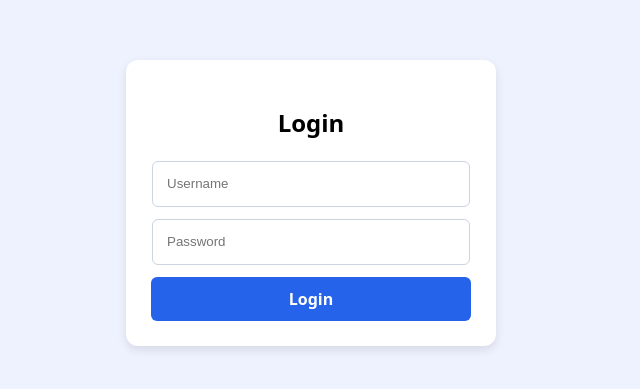
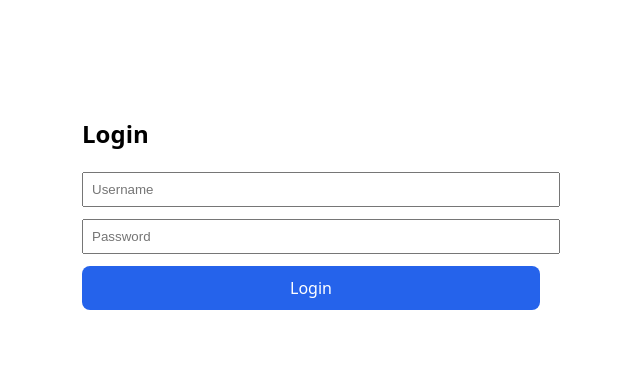
Before and after one commit to n2217918-dotcom/excel-dashboard-frontend, a React app: page / in a window 1280 px wide. Shown: the part 197-586 px from the top of the page, without its empty margins (329-969 px from the left). Built offline with nearby package versions, Linux system fonts and the light colour scheme; the HTML template or start-up script is replaced by a standard one.

Commit message:
Fix frontend to match backend RFT keys

```diff
--- a/src/App.jsx
+++ b/src/App.jsx
@@ -28,7 +28,7 @@ function App() {
       .then((data) => {
         const updated = { ...machineInputs };
 
-        // ----- CFT -----
+        /* ---------- CFT ---------- */
         ["CFT-1", "CFT-2", "CFT-3"].forEach((k) => {
           if (!data[k]) return;
           updated[k] = {
@@ -40,7 +40,19 @@ function App() {
           };
         });
 
-        // ----- BI-AXIAL -----
+        /* ---------- RFT (FIXED – DIRECT KEYS) ---------- */
+        ["RFT-1&2", "RFT-3&4", "RFT-5&6"].forEach((k) => {
+          if (!data[k]) return;
+          updated[k] = {
+            ...updated[k],
+            wheelCode: data[k].wheelCode || "",
+            wheelSize: data[k].wheelSize || "",
+            testReason: data[k].testReason || "",
+            load: data[k].testLoad || "",
+          };
+        });
+
+        /* ---------- BI AXIAL ---------- */
         ["BI AXIAL-CV", "BI AXIAL-LP"].forEach((k) => {
           if (!data[k]) return;
           updated[k] = {
@@ -51,31 +63,6 @@ function App() {
             load: data[k].testLoad || "",
           };
         });
-
-        // ----- RFT GROUPING -----
-        const rft1 = data["RFT-1"];
-        const rft2 = data["RFT-2"];
-        const rft3 = data["RFT-3"];
-
-        if (rft1 && rft2) {
-          updated["RFT-1&2"] = {
-            ...updated["RFT-1&2"],
-            wheelCode: `${rft1.wheelCode}, ${rft2.wheelCode}`,
-            wheelSize: rft1.wheelSize,
-            testReason: rft1.testReason,
-            load: rft1.testLoad,
-          };
-        }
-
-        if (rft3) {
-          updated["RFT-3&4"] = {
-            ...updated["RFT-3&4"],
-            wheelCode: rft3.wheelCode,
-            wheelSize: rft3.wheelSize,
-            testReason: rft3.testReason,
-            load: rft3.testLoad,
-          };
-        }
 
         setMachineInputs(updated);
       })
@@ -104,7 +91,7 @@ function App() {
     },
   ];
 
-  /* ================= LOGIN HANDLERS ================= */
+  /* ================= LOGIN ================= */
   const login = (e) => {
     e.preventDefault();
     if (username === "wil" && password === "123456") {
@@ -126,7 +113,7 @@ function App() {
     return (
       <div style={styles.loginPage}>
         <form style={styles.loginCard} onSubmit={login}>
-          <h2 style={{ textAlign: "center" }}>Login</h2>
+          <h2>Login</h2>
           {error && <p style={{ color: "red" }}>{error}</p>}
           <input
             style={styles.loginInput}
@@ -161,27 +148,21 @@ function App() {
 
           return (
             <div key={m.name} style={styles.card}>
-              <div style={styles.titleBlock}>
               <div style={styles.machineName}>{m.name}</div>
               {m.sub && <div style={styles.sub}>{m.sub}</div>}
-                {m.subLines && m.subLines.map((s) => (
+              {m.subLines && m.subLines.map(s => (
                 <div key={s} style={styles.sub}>{s}</div>
               ))}
-              </div>
 
-              <div style={styles.alignRow}>
-                <div style={styles.left}>
               <img src={m.img} alt={m.name} style={styles.image} />
-                </div>
 
-                <div style={styles.form}>
               {[
                 { key: "wheelCode", label: "Wheel Code" },
                 { key: "wheelSize", label: "Wheel Size" },
                 { key: "cycles", label: "No of Cycles" },
                 { key: "load", label: loadLabel },
                 { key: "testReason", label: "Test Reason" },
-                  ].map((f) => (
+              ].map(f => (
                 <div key={f.key} style={styles.row}>
                   <label style={styles.label}>{f.label}</label>
                   <input
@@ -192,8 +173,6 @@ function App() {
                 </div>
               ))}
             </div>
-              </div>
-            </div>
           );
         })}
       </div>
@@ -203,65 +182,21 @@ function App() {
 
 /* ================= STYLES ================= */
 const styles = {
-  loginPage: {
-    minHeight: "100vh",
-    display: "flex",
-    justifyContent: "center",
-    alignItems: "center",
-    background: "#eef2ff",
-  },
-  loginCard: {
-    width: 320,
-    padding: 25,
-    background: "white",
-    borderRadius: 12,
-    boxShadow: "0 4px 10px rgba(0,0,0,0.1)",
-  },
-  loginInput: {
-    width: "90%",
-    height: 44,
-    padding: "0 14px",
-    marginBottom: 12,
-    borderRadius: 6,
-    border: "1px solid #cbd5e1",
-    display: "block",
-    margin: "0 auto 12px",
-  },
-  loginButton: {
-    width: "100%",
-    height: 44,
-    background: "#2563eb",
-    color: "white",
-    border: "none",
-    borderRadius: 6,
-    fontWeight: 600,
-  },
   dashboard: { padding: 20 },
   header: { display: "flex", justifyContent: "space-between", marginBottom: 20 },
-  logoutBtn: {
-    background: "#ef4444",
-    color: "white",
-    border: "none",
-    padding: "8px 14px",
-    borderRadius: 6,
-  },
   grid: { display: "grid", gridTemplateColumns: "repeat(3, 1fr)", gap: 20 },
-  card: {
-    background: "white",
-    padding: 14,
-    borderRadius: 14,
-    boxShadow: "0 2px 8px rgba(0,0,0,0.1)",
-  },
-  titleBlock: { marginBottom: 6 },
-  alignRow: { display: "flex", gap: 18 },
-  left: { width: 140 },
-  image: { width: 130, height: "100%", objectFit: "cover", borderRadius: 6 },
-  form: { flex: 1 },
+  card: { background: "white", padding: 14, borderRadius: 14 },
+  image: { width: 130, marginBottom: 10 },
   row: { display: "flex", alignItems: "center", marginBottom: 6 },
   label: { width: 120, fontSize: 12 },
   input: { width: 150, padding: 6, fontSize: 12 },
-  machineName: { fontWeight: "bold", fontSize: 13 },
+  machineName: { fontWeight: "bold", fontSize: 14 },
   sub: { fontSize: 11, color: "#2563eb" },
+  loginPage: { minHeight: "100vh", display: "flex", justifyContent: "center", alignItems: "center" },
+  loginCard: { background: "white", padding: 25, borderRadius: 12 },
+  loginInput: { width: "100%", marginBottom: 12, padding: 8 },
+  loginButton: { width: "100%", padding: 10, background: "#2563eb", color: "white" },
+  logoutBtn: { background: "#ef4444", color: "white", padding: "8px 14px" },
 };
 
 export default App;
```
Lines whose indentation alone changed are shown as unchanged.
